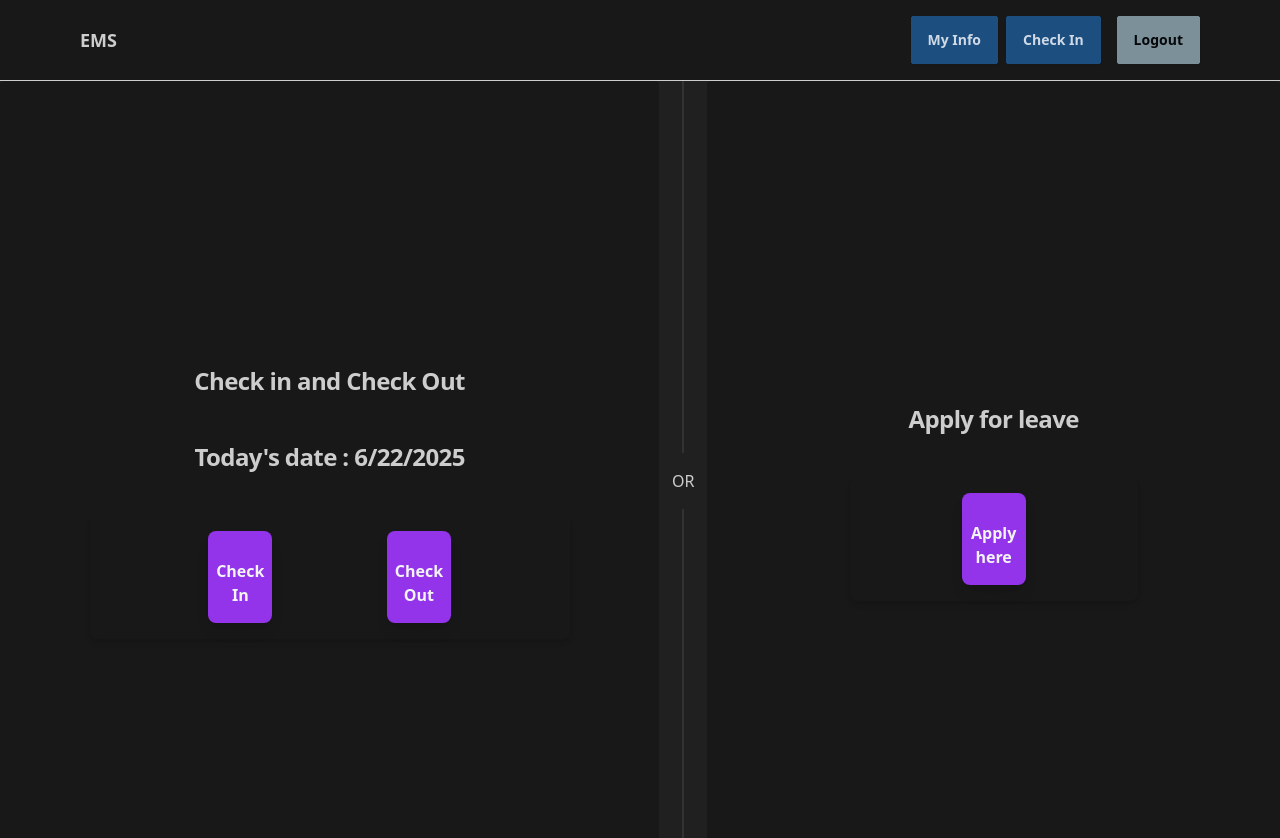
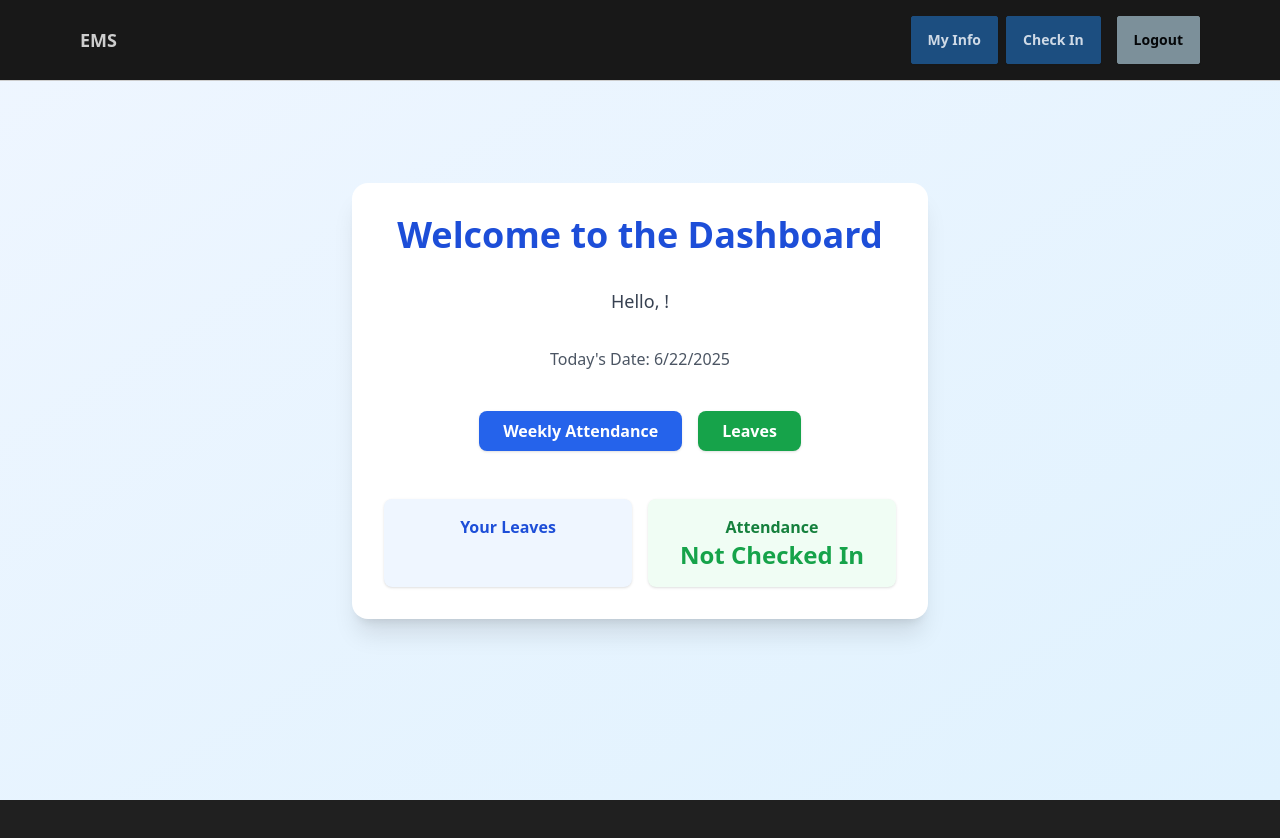
Before and after one commit to rAGEDEMON31/EMS-1, a React (Vite) app in the folder frontend/: page /dashboard in a window 1280 px wide. Shown: the top 838 px of the page. After the commit the page ends 800 px from the top, so only its background shows below. Built offline with nearby package versions, Linux system fonts and the light colour scheme.

Commit message:
frontend updated

```diff
--- a/frontend/src/components/Leaves.jsx
+++ b/frontend/src/components/Leaves.jsx
@@ -33,26 +33,36 @@ const Leaves = () => {
     }
 
     return (
-        <div>
+        <div className="min-h-screen flex flex-col items-center justify-center bg-gray-100">
+            <div className="w-full max-w-md bg-white rounded-xl shadow-lg p-8 flex flex-col items-center gap-6">
                 <Calendar onChange={setDates} value={date} selectRange={true} />
-            {date.length ==2 ? (
-                <div>
-                    <p className='text-center'>
-                        <span className='bold'>Start:</span>{' '}
+                {date.length === 2 ? (
+                    <div className="w-full bg-blue-50 rounded-lg p-4 text-center shadow">
+                        <p className="mb-2">
+                            <span className="font-semibold text-blue-700">Start:</span>{' '}
                             {date[0].toDateString()}
                             &nbsp;|&nbsp;
-                        <span className='bold'>End:</span> {date[1].toDateString()}
+                            <span className="font-semibold text-blue-700">End:</span> {date[1].toDateString()}
                         </p>
-                    <p>Leaves for {getLengthOfLeave()} days</p>
+                        <p className="text-blue-600 font-medium">Leaves for {getLengthOfLeave()} days</p>
                     </div>
                 ) : (
-                <p className='text-center'>
-                    <span className='bold'>Default selected date:</span>{' '}
+                    <p className="w-full bg-blue-50 rounded-lg  text-black p-4 text-center shadow">
+                        <span className="font-semibold text-blue-700">Default selected date:</span>{' '}
                         {date.toDateString()}
                     </p>
                 )}
-            <p>Leave Balance {user.leaveBalance}</p>
-            <button type="submit" onClick={submitLeaves}>Submit</button>
+                <p className="w-full bg-green-50 rounded-lg p-3 text-center font-semibold text-green-700 shadow">
+                    Leave Balance {user.leaveBalance}
+                </p>
+                <button
+                    type="submit"
+                    className="mt-2 w-full py-2 px-4 bg-gradient-to-r from-blue-600 to-sky-400 text-white font-bold rounded-lg shadow hover:from-sky-400 hover:to-blue-600 transition"
+                    onClick={submitLeaves}
+                >
+                    Submit
+                </button>
+            </div>
         </div>
     );
 }
--- a/frontend/src/index.css
+++ b/frontend/src/index.css
@@ -1,3 +1,6 @@
 @tailwind base;
 @tailwind components;
 @tailwind utilities;
+html,body{
+    overflow: hidden;
+}
--- a/frontend/src/pages/Dashboard.jsx
+++ b/frontend/src/pages/Dashboard.jsx
@@ -1,7 +1,7 @@
 import React, { useEffect, useState } from 'react'
 import { useUser } from '../context/UserContext';
 import Navbar2 from '../components/Navbar2';
-import { Link } from 'react-router';
+import { Link } from 'react-router'; // update import
 import axios from 'axios';
 
 const Dashboard = () => {
@@ -31,61 +31,67 @@ const Dashboard = () => {
 
 
   return (
-    <div className='min-h-screen'>
+    <div className="min-h-screen bg-gradient-to-br from-blue-50 to-sky-100">
       <Navbar2 />
-      <div className="flex w-full h-screen">
-        <div className="card bg-base-300 rounded-box grid  grow place-items-center">
-          <div className="mx-auto w-full max-w-xl">
-            <h2 className="mt-10 text-center text-2xl/9 font-bold tracking-tight">Check in and Check Out</h2>
-
-            <h2 className="mt-10 text-center text-2xl/9 font-bold tracking-tight">Today's date : {date}</h2>
-            <div className='flex  shadow-md justify-evenly md:justify-evenly rounded-lg  mt-10 py-4 px-2  md:mx-12'>
-              <Link to={"/weekly"} disabled={checkedIn}>
-                <div className='flex group bg-purple-600 shadow-lg dark-shadow rounded-lg mx-1 cursor-pointer justify-center relative  w-16'>
-
-                  <div className='flex items-center px-4 py-4'>
-                    <div className='text-center'>
-                      <p className='text-gray-100  mt-3 font-bold'> Check In  </p>
-                    </div>
-                  </div>
-                </div>
-              </Link>
-
-              <button onClick={checkOut} disabled={checkedOut && checkedIn}>
-                <div className='flex group bg-purple-600 shadow-lg dark-shadow rounded-lg mx-1 cursor-pointer justify-center relative  w-16'>
-
-                  <div className='flex items-center px-4 py-4'>
-                    <div className='text-center'>
-                      <p className='text-gray-100  mt-3 font-bold'> Check Out </p>
-                    </div>
-                  </div>
-                </div>
-              </button>
-
-
+      <div className="flex flex-col items-center justify-center min-h-[80vh]">
+        <div className="w-full max-w-xl bg-white rounded-2xl shadow-xl p-8 flex flex-col items-center gap-6">
+          <h1 className="text-4xl font-extrabold text-blue-700 text-center mb-2">
+            Welcome to the Dashboard
+          </h1>
+          <p className="text-lg text-gray-700 text-center mb-2">
+            Hello, <span className="font-semibold text-blue-600">{user.name}</span>!
+          </p>
+          <p className="text-md text-gray-600 text-center mb-4">
+            Today's Date: <span className="font-medium">{date}</span>
+          </p>
+          {/* <div className="flex flex-row gap-4 w-full justify-center">
+            <button
+              className={`py-2 px-6 rounded-lg font-semibold shadow transition
+              ${checkedIn ? "bg-green-400 text-white cursor-not-allowed" : "bg-blue-600 hover:bg-blue-700 text-white"}`}
+              onClick={checkIn}
+              disabled={checkedIn}
+            >
+              {checkedIn ? "Checked In" : "Check In"}
+            </button>
+            <button
+              className={`py-2 px-6 rounded-lg font-semibold shadow transition
+              ${checkedOut ? "bg-red-400 text-white cursor-not-allowed" : "bg-sky-500 hover:bg-sky-600 text-white"}`}
+              onClick={checkOut}
+              disabled={checkedOut}
+            >
+              {checkedOut ? "Checked Out" : "Check Out"}
+            </button>
+          </div> */}
+          <div className="flex flex-row gap-4 w-full justify-center">
+            <Link
+              to="/weekly"
+              className="py-2 px-6 rounded-lg font-semibold shadow transition bg-blue-600 hover:bg-blue-700 text-white"
+            >
+              Weekly Attendance
+            </Link>
+            <Link
+              to="/leaves"
+              className="py-2 px-6 rounded-lg font-semibold shadow transition bg-green-600 hover:bg-green-700 text-white"
+            >
+              Leaves
+            </Link>
+          </div>
+          <div className="w-full mt-6 flex flex-col md:flex-row gap-4">
+            <div className="flex-1 bg-blue-50 rounded-lg p-4 text-center shadow">
+              <p className="font-semibold text-blue-700">Your Leaves</p>
+              {/* You can add leave stats here */}
+              <span className="text-2xl font-bold text-blue-600">{user.leaveBalance}</span>
             </div>
-          </div>
-        </div>
-        <div className="divider divider-horizontal">OR</div>
-        <div className="card bg-base-300 rounded-box grid  grow place-items-center">
-          <div className="sm:mx-auto sm:w-full sm:max-w-sm">
-            <h2 className="mt-10 text-center text-2xl/9 font-bold tracking-tight">Apply for leave</h2>
-            <div className='flex  shadow-md justify-evenly md:justify-evenly rounded-lg  mt-10 py-4 px-2  md:mx-12'>
-              <Link to={"/leaves"} disabled={checkedIn}>
-                <div className='flex group bg-purple-600 shadow-lg dark-shadow rounded-lg mx-1 cursor-pointer justify-center relative  w-16'>
-                  <div className='flex items-center px-4 py-4'>
-                    <div className='text-center'>
-                      <p className='text-gray-100  mt-3 font-bold'> Apply here  </p>
-                    </div>
-                  </div>
-                </div>
-              </Link>
-              </div>
+            <div className="flex-1 bg-green-50 rounded-lg p-4 text-center shadow">
+              <p className="font-semibold text-green-700">Attendance</p>
+              <span className="text-2xl font-bold text-green-600">
+                {checkedIn && !checkedOut ? "Present" : checkedOut ? "Checked Out" : "Not Checked In"}
+              </span>
+            </div>
           </div>
         </div>
       </div>
     </div>
-
   )
 }
 
```
Lines whose indentation alone changed are shown as unchanged.
